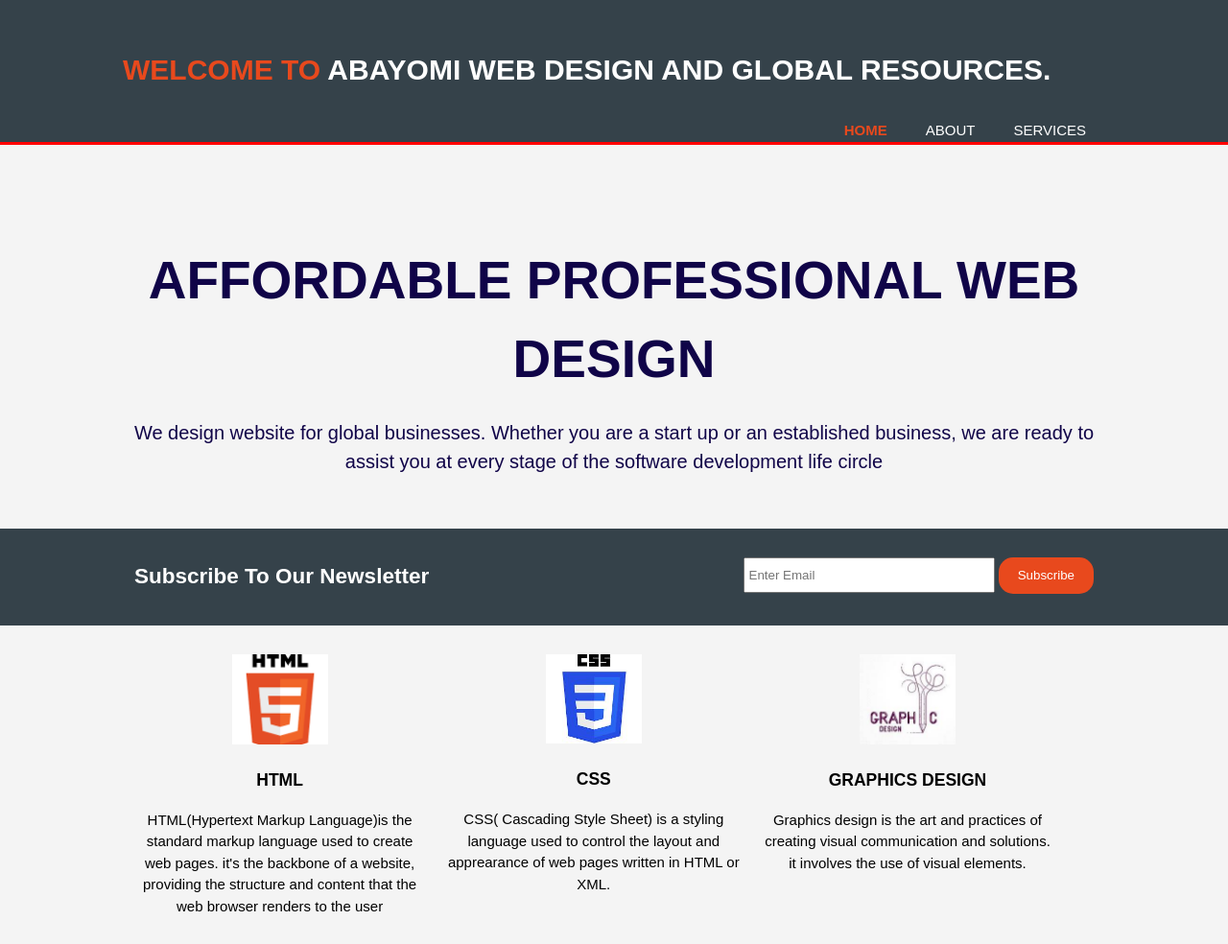
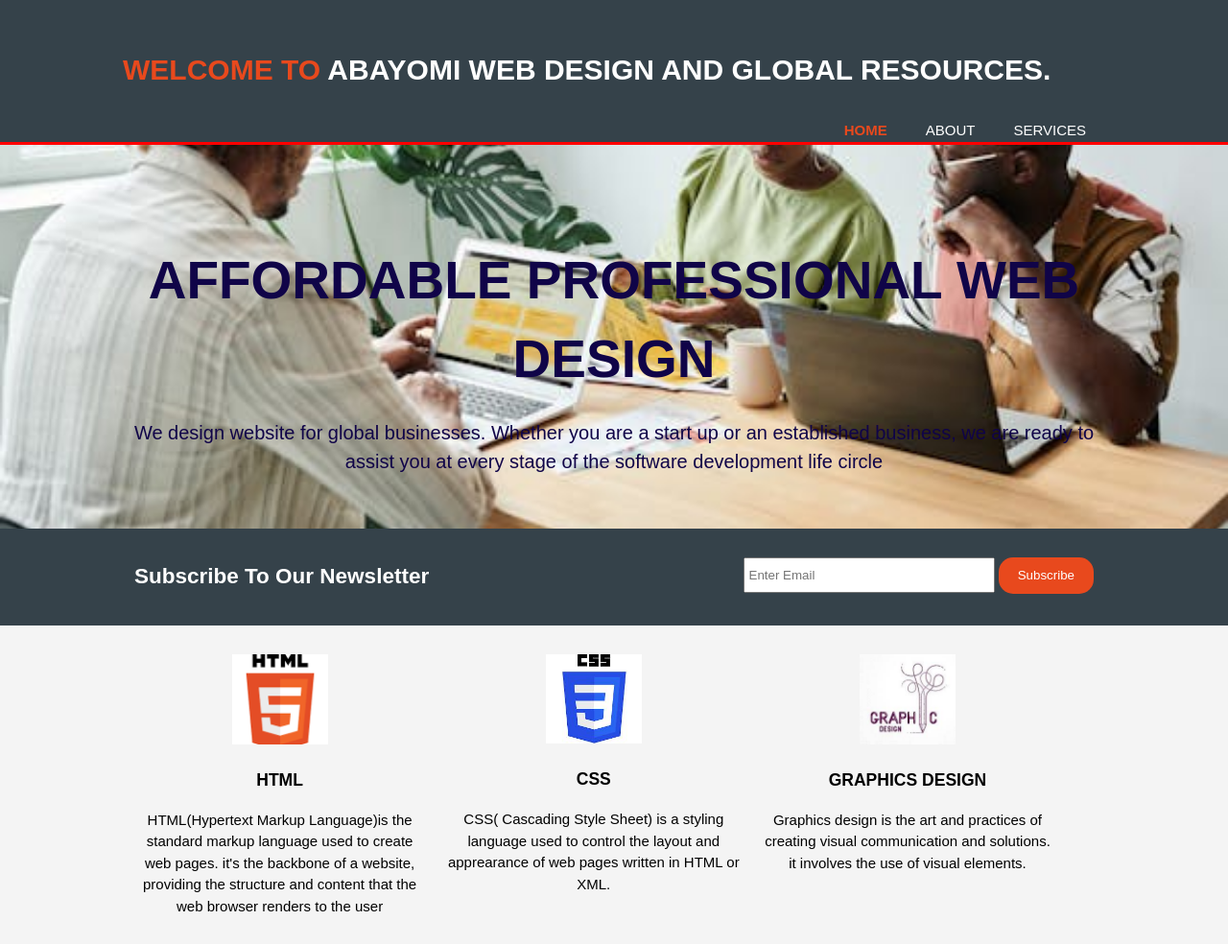
Before and after one commit to Earnestika1/spoja-work, a plain HTML site: page index.html in a window 1280 px wide. Shown: the top 984 px of the page at 96% size. Drawn offline with Linux system fonts and the light colour scheme.

Commit message:
Update style.css

```diff
--- a/style.css
+++ b/style.css
@@ -76,7 +76,7 @@ header a:hover{
 
 #showcase{
     min-height: 400px;
-    background:url(AKFIF 4.jpg) no-repeat;
+    background:url('AKFIF 4.jpg') no-repeat;
     background-position: center;
     background-size: cover;
     text-align: center;
```
